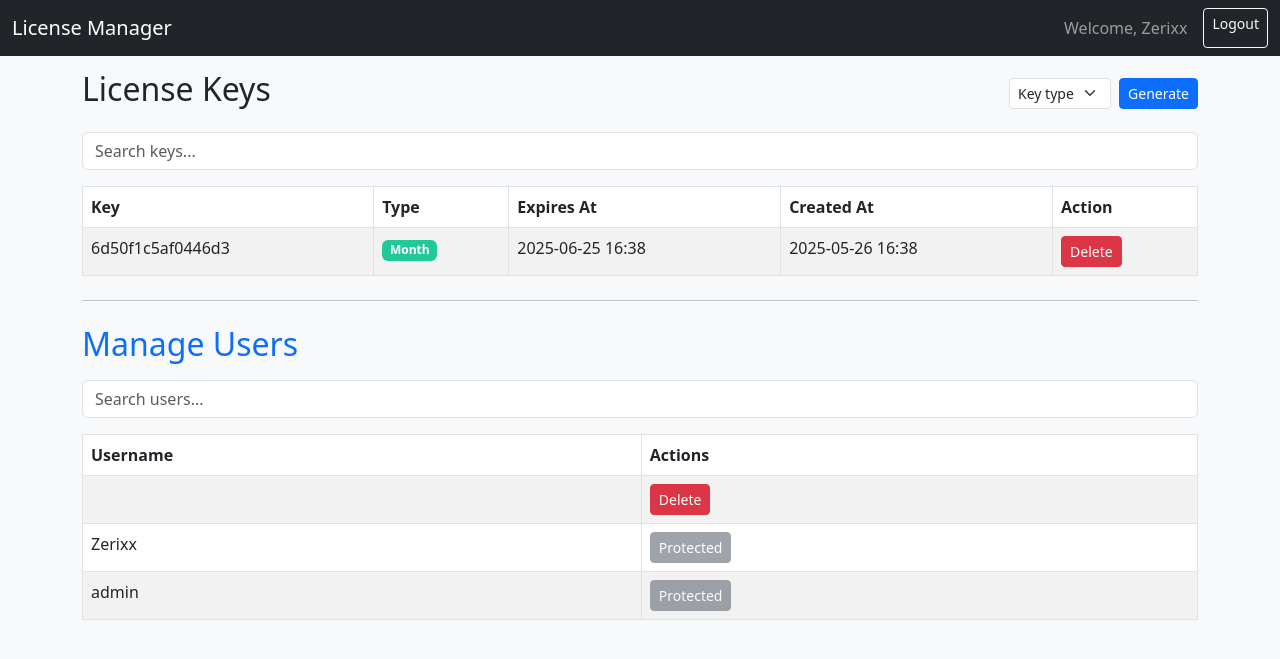
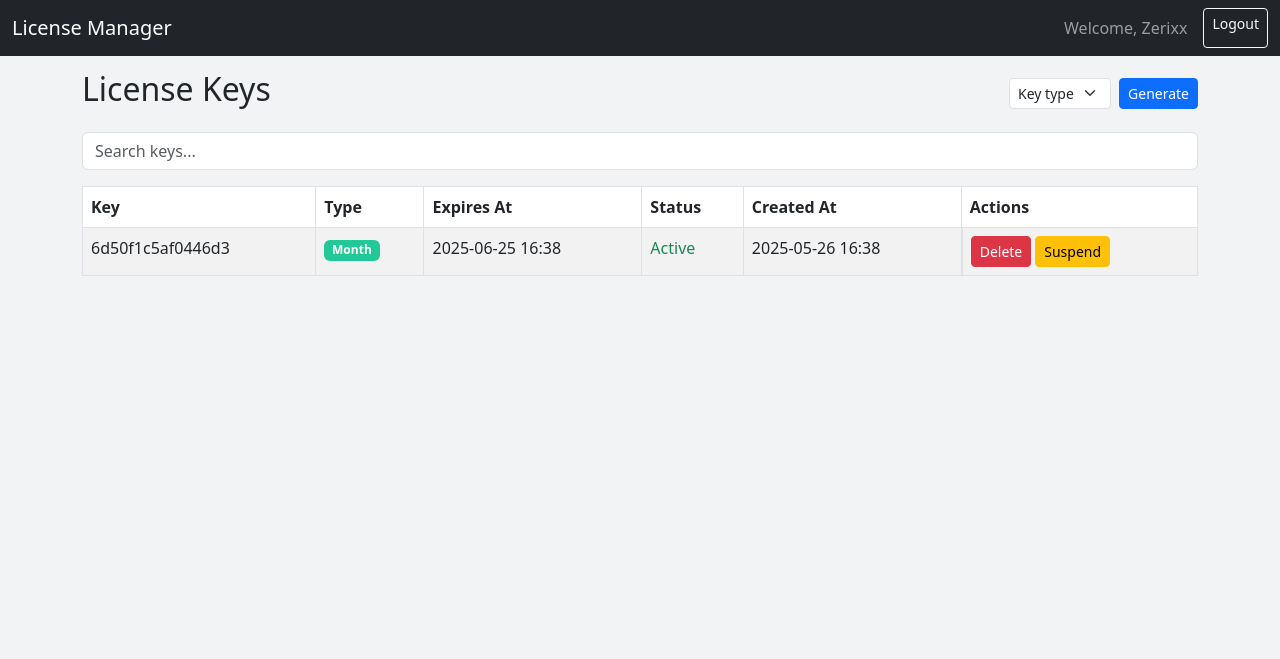
Before and after one commit to Cloakedowner45/Cloak, a Flask app: page / in a window 1280 px wide. Shown: the top 659 px of the page. Run offline with Flask 3, Linux system fonts and the light colour scheme; a user stored in the database is signed in; data comes from the database, SQL or seed files in the repository; parts of the project's set-up code (start-up, migrations or seed data) failed here and were passed over; some libraries are stand-ins or nearby versions.

Commit message:
Add roles, logging, suspension, admin panel

```diff
--- a/app.py
+++ b/app.py
@@ -5,7 +5,7 @@ from datetime import datetime, timedelta
 import secrets
 
 app = Flask(__name__)
-app.config['SECRET_KEY'] = 'change_this_to_a_random_secret'  # Change this in production
+app.config['SECRET_KEY'] = 'change_this_to_a_random_secret'
 app.config['SQLALCHEMY_DATABASE_URI'] = 'sqlite:///keys.db'
 app.config['SQLALCHEMY_TRACK_MODIFICATIONS'] = False
 
@@ -16,7 +16,8 @@ login_manager.login_view = 'login'
 class User(UserMixin, db.Model):
     id = db.Column(db.Integer, primary_key=True)
     username = db.Column(db.String(150), unique=True, nullable=False)
-    password = db.Column(db.String(150), nullable=False)  # Plaintext for demo only!
+    password = db.Column(db.String(150), nullable=False)
+    role = db.Column(db.String(10), default='user')  # 'admin' or 'user'
 
 class LicenseKey(db.Model):
     id = db.Column(db.Integer, primary_key=True)
@@ -24,10 +25,21 @@ class LicenseKey(db.Model):
     type = db.Column(db.String(10), nullable=False)  # week, month, lifetime
     expires_at = db.Column(db.DateTime, nullable=True)
     created_at = db.Column(db.DateTime, default=datetime.utcnow)
+    is_suspended = db.Column(db.Boolean, default=False)
+
+class AuditLog(db.Model):
+    id = db.Column(db.Integer, primary_key=True)
+    action = db.Column(db.String(255), nullable=False)
+    user = db.Column(db.String(150), nullable=False)
+    timestamp = db.Column(db.DateTime, default=datetime.utcnow)
 
 @login_manager.user_loader
 def load_user(user_id):
     return User.query.get(int(user_id))
+
+def log_action(user, action):
+    db.session.add(AuditLog(user=user, action=action))
+    db.session.commit()
 
 @app.route('/login', methods=['GET', 'POST'])
 def login():
@@ -37,6 +49,7 @@ def login():
         user = User.query.filter_by(username=username).first()
         if user and user.password == password:
             login_user(user)
+            log_action(user.username, 'Logged in')
             return redirect(url_for('dashboard'))
         flash('Invalid credentials')
     return render_template('login.html')
@@ -44,6 +57,7 @@ def login():
 @app.route('/logout')
 @login_required
 def logout():
+    log_action(current_user.username, 'Logged out')
     logout_user()
     return redirect(url_for('login'))
 
@@ -51,7 +65,7 @@ def logout():
 @login_required
 def dashboard():
     keys = LicenseKey.query.order_by(LicenseKey.created_at.desc()).all()
-    users = User.query.order_by(User.username.asc()).all()
+    users = User.query.all() if current_user.role == 'admin' else []
     return render_template('dashboard.html', keys=keys, users=users)
 
 @app.route('/generate_key', methods=['POST'])
@@ -62,53 +76,53 @@ def generate_key():
         flash('Invalid key type selected')
         return redirect(url_for('dashboard'))
 
-    new_key = secrets.token_hex(8)  # 16 chars hex key
+    new_key = secrets.token_hex(8)
 
+    expires = None
     if key_type == 'week':
         expires = datetime.utcnow() + timedelta(weeks=1)
     elif key_type == 'month':
         expires = datetime.utcnow() + timedelta(days=30)
-    else:
-        expires = None
 
     license_key = LicenseKey(key=new_key, type=key_type, expires_at=expires)
     db.session.add(license_key)
     db.session.commit()
+    log_action(current_user.username, f'Generated {key_type} key: {new_key}')
     flash(f'New {key_type} key generated: {new_key}')
     return redirect(url_for('dashboard'))
 
 @app.route('/delete_key/<int:key_id>', methods=['POST'])
 @login_required
 def delete_key(key_id):
-    license_key = LicenseKey.query.get(key_id)
-    if not license_key:
-        abort(404)
+    license_key = LicenseKey.query.get_or_404(key_id)
     db.session.delete(license_key)
     db.session.commit()
+    log_action(current_user.username, f'Deleted key: {license_key.key}')
     flash('License key deleted successfully.')
     return redirect(url_for('dashboard'))
 
-# New route to delete user
+@app.route('/toggle_suspend_key/<int:key_id>', methods=['POST'])
+@login_required
+def toggle_suspend_key(key_id):
+    key = LicenseKey.query.get_or_404(key_id)
+    key.is_suspended = not key.is_suspended
+    db.session.commit()
+    status = 'Suspended' if key.is_suspended else 'Unsuspended'
+    log_action(current_user.username, f'{status} key: {key.key}')
+    return redirect(url_for('dashboard'))
+
 @app.route('/delete_user/<int:user_id>', methods=['POST'])
 @login_required
 def delete_user(user_id):
-    # Prevent deleting yourself
-    if current_user.id == user_id:
-        flash("You cannot delete yourself!")
+    if current_user.role != 'admin':
+        abort(403)
+    user = User.query.get_or_404(user_id)
+    if user.username == 'admin':
+        flash("Can't delete admin account.")
         return redirect(url_for('dashboard'))
-
-    user = User.query.get(user_id)
-    if not user:
-        abort(404)
-
-    # Optionally prevent deleting admin user, or add your own logic here
-    if user.username.lower() == 'admin':
-        flash("Cannot delete the admin user.")
-        return redirect(url_for('dashboard'))
-
     db.session.delete(user)
     db.session.commit()
-    flash(f'User "{user.username}" deleted successfully.')
+    log_action(current_user.username, f'Deleted user: {user.username}')
     return redirect(url_for('dashboard'))
 
 @app.route('/api/check_key', methods=['POST'])
@@ -117,35 +131,27 @@ def check_key():
     if not data or 'key' not in data:
         return jsonify({'valid': False, 'error': 'No key provided'}), 400
 
-    key = data['key']
-    license_key = LicenseKey.query.filter_by(key=key).first()
-
-    if not license_key:
+    key = LicenseKey.query.filter_by(key=data['key']).first()
+    if not key:
         return jsonify({'valid': False, 'error': 'Key not found'}), 404
-
-    if license_key.expires_at and license_key.expires_at < datetime.utcnow():
+    if key.is_suspended:
+        return jsonify({'valid': False, 'error': 'Key suspended'}), 403
+    if key.expires_at and key.expires_at < datetime.utcnow():
         return jsonify({'valid': False, 'error': 'Key expired'}), 403
 
-    return jsonify({'valid': True, 'type': license_key.type, 'expires_at': str(license_key.expires_at)})
+    return jsonify({'valid': True, 'type': key.type, 'expires_at': str(key.expires_at)})
 
-@app.route('/api/validate', methods=['GET'])
-def validate_key():
-    key = request.args.get('key')
-    if not key:
-        return jsonify({'success': False, 'error': 'No key provided'}), 400
-
-    license_key = LicenseKey.query.filter_by(key=key).first()
-    if not license_key:
-        return jsonify({'success': False, 'error': 'Key not found'}), 404
-
-    if license_key.expires_at and license_key.expires_at < datetime.utcnow():
-        return jsonify({'success': False, 'error': 'Key expired'}), 403
-
-    return jsonify({'success': True, 'type': license_key.type, 'expires_at': str(license_key.expires_at)})
+@app.route('/logs')
+@login_required
+def logs():
+    if current_user.role != 'admin':
+        abort(403)
+    logs = AuditLog.query.order_by(AuditLog.timestamp.desc()).all()
+    return render_template('logs.html', logs=logs)
 
 def create_admin_user():
     if not User.query.filter_by(username='admin').first():
-        admin = User(username='admin', password='admin')  # CHANGE after first login!
+        admin = User(username='admin', password='admin', role='admin')
         db.session.add(admin)
         db.session.commit()
 
--- a/templates/dashboard.html
+++ b/templates/dashboard.html
@@ -4,35 +4,21 @@
   <meta charset="UTF-8" />
   <meta name="viewport" content="width=device-width, initial-scale=1" />
   <title>License Dashboard</title>
-
-  <!-- Bootstrap CSS -->
   <link href="https://cdn.jsdelivr.net/npm/bootstrap@5.3.0/dist/css/bootstrap.min.css" rel="stylesheet" />
-
-  <!-- SimpleSort for sorting table -->
   <script src="https://unpkg.com/simple-datatables@latest" defer></script>
-
   <style>
     body {
       padding-top: 70px;
-      background: #f8f9fa;
+      background: #f1f3f5;
     }
-    .badge-week {
-      background-color: #0d6efd;
-    }
-    .badge-month {
-      background-color: #20c997;
-    }
-    .badge-lifetime {
-      background-color: #ffc107;
-      color: #212529;
-    }
-    h2.text-primary {
-      color: #0d6efd !important;
-    }
+    .badge-week { background-color: #0d6efd; }
+    .badge-month { background-color: #20c997; }
+    .badge-lifetime { background-color: #ffc107; color: #212529; }
+    .suspended { background-color: #dc3545 !important; color: white !important; }
+    .admin-section { border-top: 2px solid #ccc; padding-top: 1rem; margin-top: 2rem; }
   </style>
 </head>
 <body>
-
 <nav class="navbar navbar-expand-lg navbar-dark bg-dark fixed-top">
   <div class="container-fluid">
     <a class="navbar-brand" href="#">License Manager</a>
@@ -44,7 +30,7 @@
 </nav>
 
 <div class="container">
-  <!-- Flash messages -->
+
   {% with messages = get_flashed_messages() %}
     {% if messages %}
       <div class="alert alert-info alert-dismissible fade show" role="alert">
@@ -75,13 +61,14 @@
         <th>Key</th>
         <th>Type</th>
         <th>Expires At</th>
+        <th>Status</th>
         <th>Created At</th>
-        <th>Action</th>
+        <th>Actions</th>
       </tr>
     </thead>
     <tbody>
       {% for key in keys %}
-        <tr>
+        <tr class="{{ 'suspended' if key.is_suspended }}">
           <td>{{ key.key }}</td>
           <td>
             {% if key.type == 'week' %}
@@ -99,10 +86,20 @@
               <span class="badge badge-lifetime">Never</span>
             {% endif %}
           </td>
+          <td>
+            {% if key.is_suspended %}
+              <span class="text-danger">Suspended</span>
+            {% else %}
+              <span class="text-success">Active</span>
+            {% endif %}
+          </td>
           <td>{{ key.created_at.strftime('%Y-%m-%d %H:%M') }}</td>
-          <td>
-            <form method="POST" action="{{ url_for('delete_key', key_id=key.id) }}" onsubmit="return confirm('Delete this key? This action cannot be undone.')">
-              <button type="submit" class="btn btn-danger btn-sm">Delete</button>
+          <td class="d-flex gap-1">
+            <form method="POST" action="{{ url_for('delete_key', key_id=key.id) }}" onsubmit="return confirm('Delete this key?')">
+              <button class="btn btn-sm btn-danger">Delete</button>
+            </form>
+            <form method="POST" action="{{ url_for('toggle_suspend_key', key_id=key.id) }}">
+              <button class="btn btn-sm btn-warning">{{ 'Unsuspend' if key.is_suspended else 'Suspend' }}</button>
             </form>
           </td>
         </tr>
@@ -110,30 +107,26 @@
     </tbody>
   </table>
 
-  <hr class="my-4" />
-
-  <h2 class="text-primary mb-3">Manage Users</h2>
-
-  <input type="text" id="userSearchInput" class="form-control mb-3" placeholder="Search users..." />
-
-  <table id="usersTable" class="table table-striped table-bordered">
+  {% if current_user.role == 'admin' %}
+    <div class="admin-section">
+      <h4>Manage Users</h4>
+      <table class="table table-bordered">
         <thead>
-      <tr>
-        <th>Username</th>
-        <th>Actions</th>
-      </tr>
+          <tr><th>Username</th><th>Role</th><th>Password</th><th>Action</th></tr>
         </thead>
         <tbody>
           {% for user in users %}
             <tr>
               <td>{{ user.username }}</td>
+              <td>{{ user.role }}</td>
               <td>
-          {% if user.id != current_user.id and user.username.lower() != 'admin' %}
-          <form method="POST" action="{{ url_for('delete_user', user_id=user.id) }}" onsubmit="return confirm('Delete user {{ user.username }}? This cannot be undone!');">
-            <button type="submit" class="btn btn-danger btn-sm">Delete</button>
+                <span class="password-mask" data-password="{{ user.password }}">****</span>
+              </td>
+              <td>
+                {% if user.username != 'admin' %}
+                  <form method="POST" action="{{ url_for('delete_user', user_id=user.id) }}" onsubmit="return confirm('Delete this user?')">
+                    <button class="btn btn-sm btn-danger">Delete</button>
                   </form>
-          {% else %}
-            <button class="btn btn-secondary btn-sm" disabled>Protected</button>
                 {% endif %}
               </td>
             </tr>
@@ -141,12 +134,14 @@
         </tbody>
       </table>
 
+      <button class="btn btn-outline-primary btn-sm" onclick="revealPasswords()">Reveal Passwords</button>
+      <a href="{{ url_for('logs') }}" class="btn btn-outline-secondary btn-sm float-end">View Audit Logs</a>
+    </div>
+  {% endif %}
+
 </div>
 
-<!-- Bootstrap Bundle JS -->
 <script src="https://cdn.jsdelivr.net/npm/bootstrap@5.3.0/dist/js/bootstrap.bundle.min.js"></script>
-
-<!-- Initialize SimpleDatatables -->
 <script>
   document.addEventListener('DOMContentLoaded', () => {
     const dataTable = new simpleDatatables.DataTable("#keysTable", {
@@ -154,31 +149,25 @@
       fixedHeight: true,
     });
 
-    const searchInput = document.getElementById('searchInput');
-    searchInput.addEventListener('keyup', function() {
+    document.getElementById('searchInput').addEventListener('keyup', function () {
       const filter = this.value.toLowerCase();
       dataTable.rows().forEach(row => {
         const rowText = row.cells().map(cell => cell.textContent.toLowerCase()).join(' ');
         row.show(rowText.indexOf(filter) !== -1);
       });
     });
-
-    // Users table
-    const userTable = new simpleDatatables.DataTable("#usersTable", {
-      searchable: false,
-      fixedHeight: true,
   });
 
-    const userSearchInput = document.getElementById('userSearchInput');
-    userSearchInput.addEventListener('keyup', function() {
-      const filter = this.value.toLowerCase();
-      userTable.rows().forEach(row => {
-        const rowText = row.cells().map(cell => cell.textContent.toLowerCase()).join(' ');
-        row.show(rowText.indexOf(filter) !== -1);
+  function revealPasswords() {
+    const pin = prompt("Enter PIN to reveal passwords:");
+    if (pin === "9909") {
+      document.querySelectorAll('.password-mask').forEach(el => {
+        el.textContent = el.dataset.password;
       });
-    });
-  });
+    } else {
+      alert("Incorrect PIN.");
+    }
+  }
 </script>
-
 </body>
 </html>
```
Also changed, not shown: templates/users.html (added, +32 -0 lines). Lines whose indentation alone changed are shown as unchanged.
